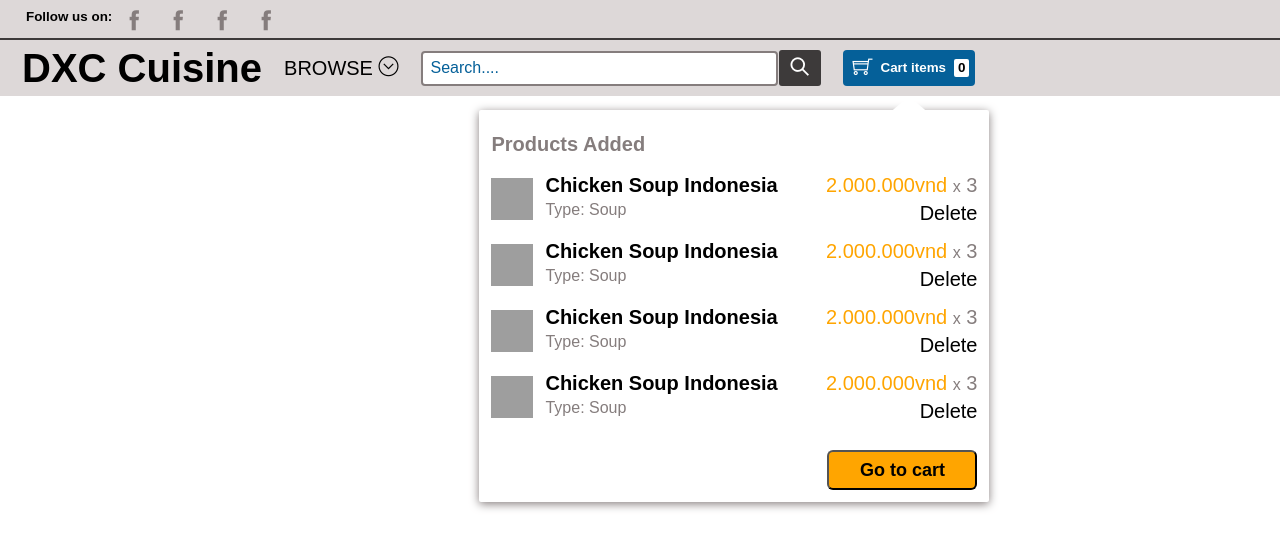
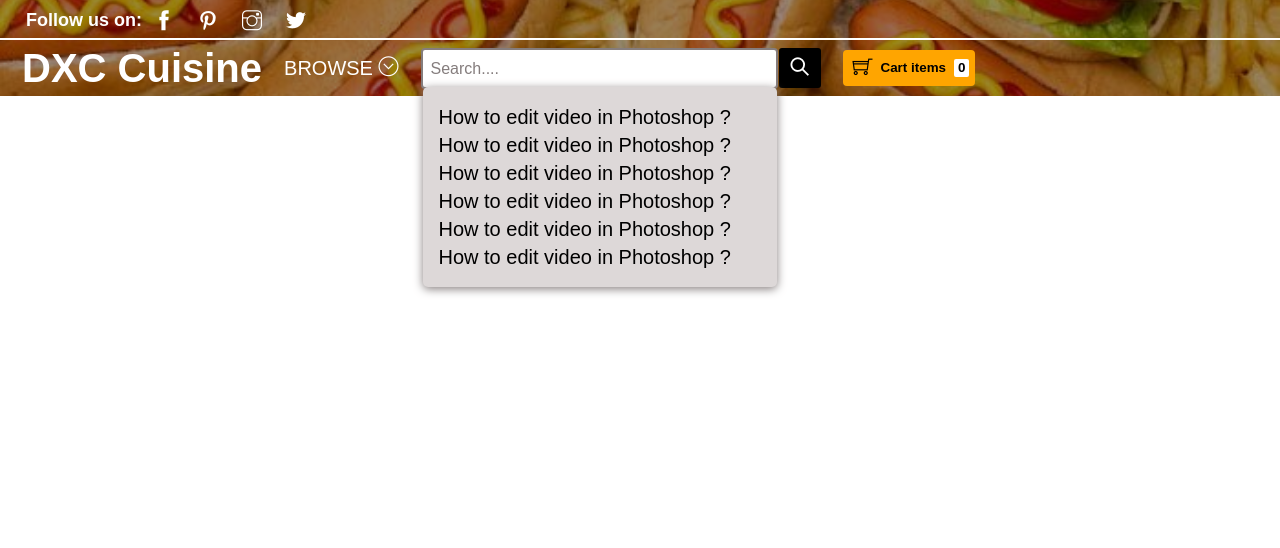
Before and after one commit to chicchicchic/Project_Work_Layout, a website: page src/index.html in a window 1280 px wide. Drawn offline with nearby package versions, Linux system fonts and the light colour scheme; grey boxes are pictures that could not be loaded.

Commit message:
update 7:33PM 02/10/2022

```diff
--- a/src/index.html
+++ b/src/index.html
@@ -50,13 +50,13 @@
                 <i class="ti-facebook"></i>
               </a>
               <a href="#" class="social-list-item">
-                <i class="ti-facebook"></i>
+                <i class="ti-pinterest"></i>
               </a>
               <a href="#" class="social-list-item">
-                <i class="ti-facebook"></i>
+                <i class="ti-instagram"></i>
               </a>
               <a href="#" class="social-list-item">
-                <i class="ti-facebook"></i>
+                <i class="ti-twitter-alt"></i>
               </a>
             </div>
           </div>
@@ -75,6 +75,7 @@
             </div>
 
             <ul class="category-drop-down">
+
               <li class="category-drop-down-wrap">
                 <div class="meal-type">
                   Meal Type
@@ -119,6 +120,14 @@
             <span class="search-header-btn">
               <i class="ti-search"></i>
             </span>
+            <div class="autocom-box">
+              <li>How to edit video in Photoshop ?</li>
+              <li>How to edit video in Photoshop ?</li>
+              <li>How to edit video in Photoshop ?</li>
+              <li>How to edit video in Photoshop ?</li>
+              <li>How to edit video in Photoshop ?</li>
+              <li>How to edit video in Photoshop ?</li>
+            </div>
           </div>
 
 
@@ -137,14 +146,14 @@
               </h6>
             </div>
 
-            <div class="cart-list cart-list-empty">
+            <div class="cart-list">
               <!-- No product -->
               <!-- <img src="./images/cart-empty-img.jpg" alt="" class="cart-list-empty-img">
               <span class="cart-list-empty-msg">
                 Cart is empty
               </span> -->
 
-              <!-- Has product -->
+              <!-- Has products -->
               <h4 class="cart-list-title">Products Added</h4>
               <ul class="cart-list-item">
 
--- a/src/scss/styles.scss
+++ b/src/scss/styles.scss
@@ -4,7 +4,12 @@
 // Header
 .header-container {
   height: auto;
-  background-color: $gray-light-color;
+  // background-color: $gray-light-color;
+  background: rgba(0, 0, 0, 0.4) url(../images/backgroud-header.jpg);
+  background-blend-mode: darken;
+  background-repeat: no-repeat;
+  background-position: center;
+  background-size: cover;
   position: relative;
 
   // Header Top
@@ -18,6 +23,8 @@
 
     .header-top-text {
       font-weight: bold;
+      font-size: 18px;
+      color: $font-main-color;
       align-items: center;
     }
 
@@ -30,14 +37,14 @@
       text-decoration: none;
       i {
         font-size: 20px;
-        color: $gray-color;
+        color: $font-main-color;
       }
     }
 
   }
 
   .underline-header {
-    background-color: $gray-dark-color;
+    background-color: $font-main-color;
     margin-top: 4px;
     width: 100%;
     height: 2px;
@@ -46,6 +53,10 @@
   // Header Bottom
   .header-bottom {
     display: flex;
+  }
+
+  .logo-text-bottom {
+    color: $font-main-color;
   }
 
   .logo-text-bottom,
@@ -67,13 +78,10 @@
       }
     }
 
-    input {
-      display: none;
-    }
-
     .drop-down-text {
       cursor: pointer;
       display: block;
+      color: $font-main-color;
     }
 
     .category-drop-down {
@@ -95,7 +103,7 @@
         top: -40px;
         border-width: 26px 30px;
         border-style: solid;
-        border-color: transparent transparent   $font-main-color transparent;
+        border-color: transparent transparent $font-main-color transparent;
       }
 
       &:after {
@@ -109,13 +117,15 @@
       }
     }
 
-
     .category-drop-down-wrap {
       margin-top: 10px;
     }
 
     .meal-type,
     .ingredient {
+      color: $gray-color;
+      font-weight: 600;
+
       span {
         float: right;
       }
@@ -127,25 +137,28 @@
       a {
         text-decoration: none;
         font-size: 18px;
-        color: $black-color;
+        color: $gray-color;
+        font-weight: 500;
+
         &:hover {
           color: $purple-color;
           font-weight: bold;
-          transition: .3s linear;
+          transition: .2s linear;
         }
       }
     }
 
     .underline-category {
       width: 100%;
-      background-color: blue;
-      height: 2px;
+      background-color: $black-color;
+      height: 1px;
     }
   }
 
   // Search Header Wrap
   .search-header-wrap {
     width: 400px;
+    position: relative;
   }
 
   .search-header {
@@ -153,20 +166,22 @@
     border: 2px solid $gray-color;
     border-radius: 4px;
     color: $purple-color;
+    font-size: 18px;
     width: 100%;
 
     &::placeholder {
-      color: $primary-color;
+      color: $gray-color;
       font-size: 16px;
     }
 
   }
 
   .search-header-btn {
-    background-color: $gray-dark-color;
-    padding: 4px 12px;
+    background-color: $black-color;
+    padding: 6px 12px;
     border-radius: 3px;
     margin-left: 1px;
+
     i {
       color: $font-main-color;
       font-size: 18px;
@@ -174,11 +189,21 @@
     }
   }
 
+  .autocom-box {
+    background-color: $gray-light-color;
+    width: calc(100% - 46px);
+    position: absolute;
+    top: 84%;
+    left: 2px;
+    box-shadow: 0 2px 10px $gray-color;
+    border-radius: 5px;
+    padding: 16px;
+  }
+
   // Cart Header
   .cart-header {
     cursor: pointer;
     position: relative;
-
 
     &:hover {
       .cart-list {
@@ -198,7 +223,7 @@
     border-radius: 4px;
     height: 18px;
     padding: 18px 6px;
-    background-color: $primary-color;
+    background-color: $orange-color;
   }
 
   .cart-header-icon,
@@ -209,12 +234,12 @@
 
   .cart-header-text,
   .cart-header-count {
-    color: $font-main-color;
+    color: $black-color;
   }
 
   .cart-header-icon {
     i {
-      color: $font-main-color;
+      color: $black-color;
     }
   }
 
@@ -236,7 +261,7 @@
     width: 510px;
     border-radius: 2px;
     box-shadow: 0 2px 10px $gray-color;
-    // display: none;
+    display: none;
 
     &:after {
       content: "";
@@ -357,13 +382,14 @@
   .go-to-cart-btn {
     height: 40px;
     width: 150px;
+    font-size: 18px;
+    font-weight: 600;
     background-color: orange;
     border-radius: 6px;
     float: right;
     margin-right: 12px;
-    margin-top: 20px;
-    font-size: 18px;
-    font-weight: 600;
+    margin-top: 18px;
+    margin-bottom: 18px;
 
     &:hover {
       cursor: pointer;
```
Also changed, not shown: src/css/styles.css, src/images/backgroud-header.jpg (added).
